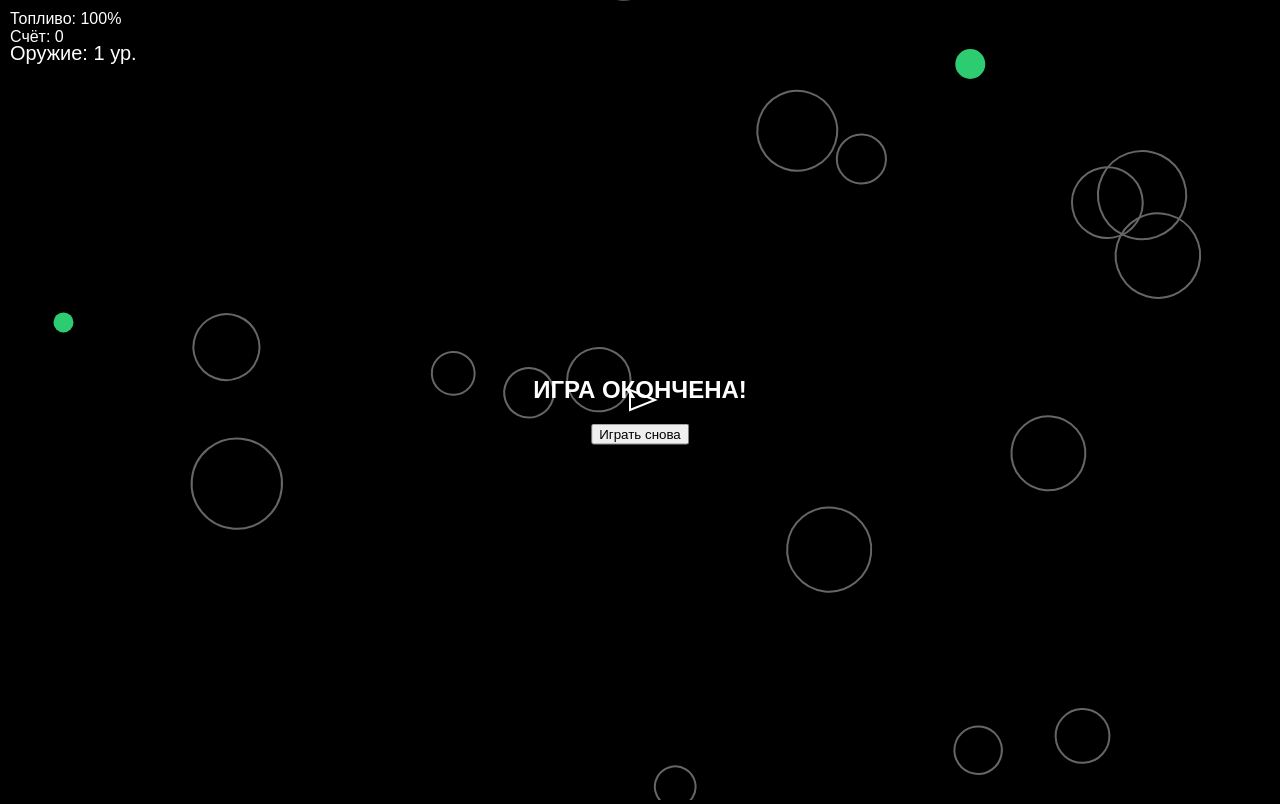
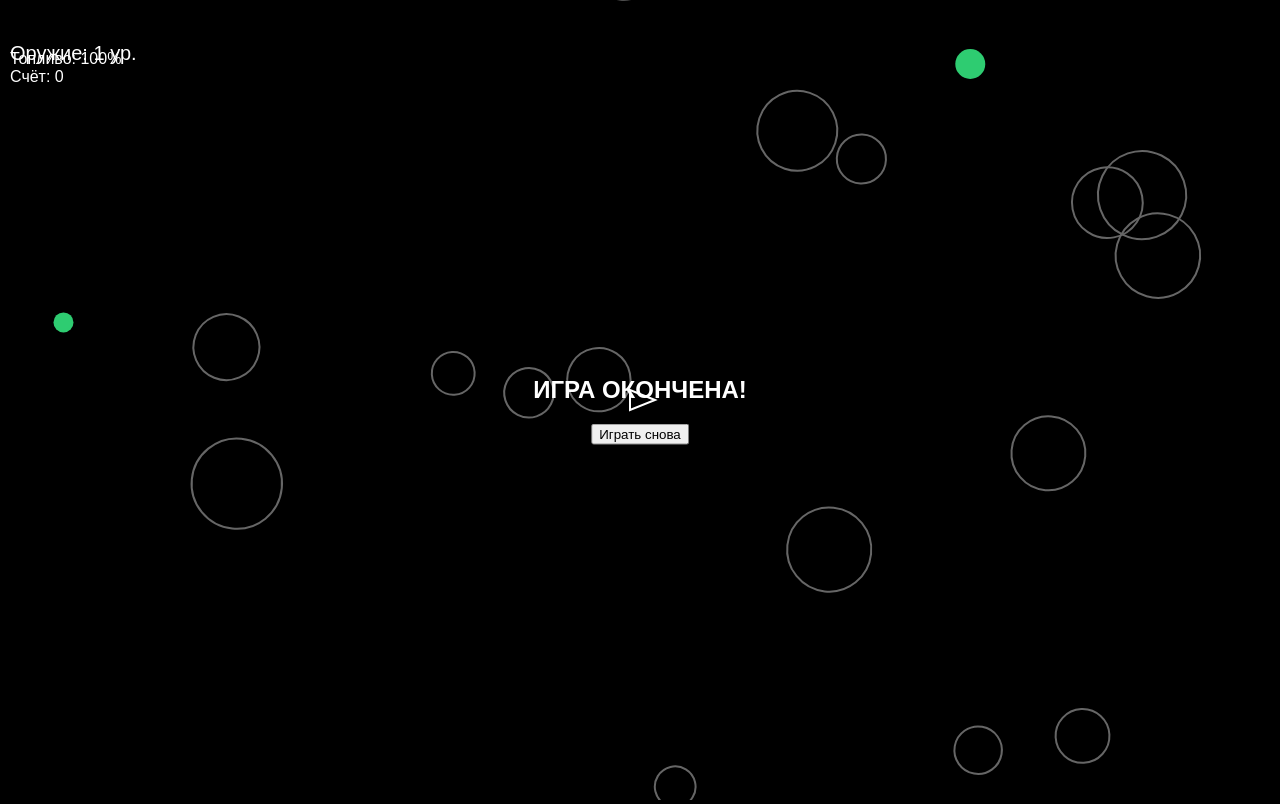
Before and after one commit to DEKOST/delta_space, a Flask app: page / in a window 1280 px wide. Run offline with Flask 3, Linux system fonts and the light colour scheme.

Commit message:
Update index.html

```diff
--- a/templates/index.html
+++ b/templates/index.html
@@ -12,7 +12,7 @@
         }
         #gameUI {
             position: fixed;
-            top: 10px;
+            top: 50px;
             left: 10px;
             z-index: 100;
         }
```
